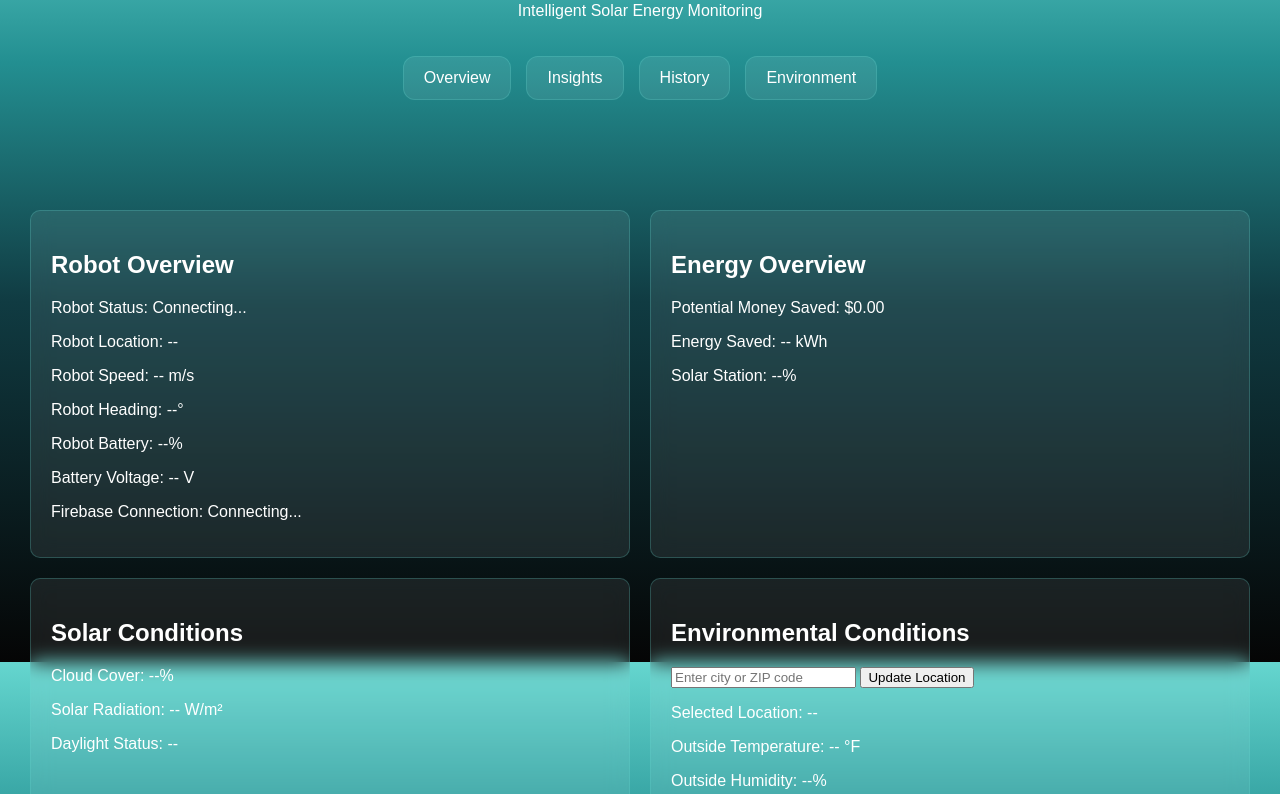
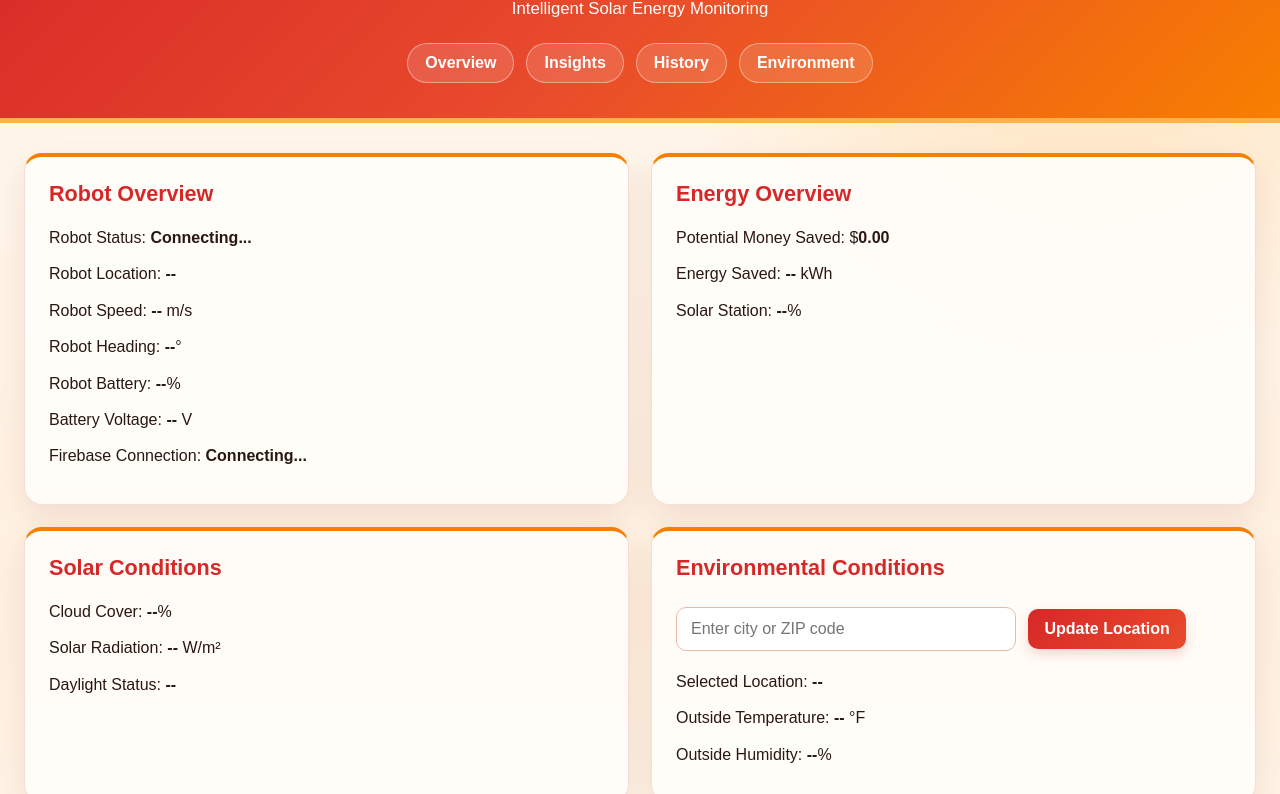
Before and after one commit to ThyLuvAllan/HeliosDashboard, a plain HTML site: page index.html in a window 1280 px wide. Shown: the part 138-932 px from the top of the page. Drawn offline with Linux system fonts and the light colour scheme; no server answers.

Commit message:
Update style.css

```diff
--- a/style.css
+++ b/style.css
@@ -1,168 +1,229 @@
 
 /*
-  HELIOS Background
+  HELIOS — Solar Energy Dashboard
+  Solar red, orange, and warm white palette
+*/
 
-  margin: Removes the default space around the page.
-  min-height: Makes the page at least as tall as the screen.
-  font-family: Sets the font used for text.
-  color: Sets the default text color.
-  background: Creates a teal-to-black gradient.
-  background-attachment: Keeps the background fixed while scrolling.
-*/
+:root {
+  --red: #D62828;
+  --red-dark: #A71919;
+  --orange: #F77F00;
+  --orange-light: #FFB347;
+  --white: #FFFDF9;
+  --cream: #FFF4E6;
+  --text: #2B1712;
+  --muted: #765B50;
+}
+
+* {
+  box-sizing: border-box;
+}
+
+html {
+  scroll-behavior: smooth;
+}
 
 body {
   margin: 0;
   min-height: 100vh;
-  font-family: Arial, sans-serif;
-  color: white;
-
-  background: linear-gradient(
-    to bottom,
-    #65d6cf 0%,
-    #238f91 25%,
-    #103b42 55%,
-    #050505 100%
-  );
-
-  background-attachment: fixed;
+  font-family: Arial, Helvetica, sans-serif;
+  color: var(--text);
+  background:
+    radial-gradient(circle at 85% 5%, #FFB34755, transparent 28rem),
+    linear-gradient(180deg, #FFF9F1, #FFF0DF, #FFFDF9);
 }
 
-/*
-  Header
-
-  Centers the header text.
-  Adds 60px vertical padding and 20px horizontal padding.
-*/
+/* HEADER */
 
 header {
   text-align: center;
-  padding: 60px 20px;
+  padding: 45px 20px 35px;
+  color: white;
+  background: linear-gradient(135deg, var(--red), #E94B2C, var(--orange));
+  border-bottom: 5px solid var(--orange-light);
 }
 
-/*
-  Main Content
+/* HELIOS LOGO */
 
-  Adds 30px of space inside the main content area.
-*/
-
-main {
-  padding: 30px;
+.logo {
+  width: 150px;
+  max-width: 40%;
+  height: auto;
+  display: block;
+  margin: 0 auto 15px;
+  object-fit: contain;
 }
 
-/*
-  Footer Credits
-
-  Centers the credits.
-  Adds spacing above and inside the footer.
-  Uses light gray text at 14px.
-*/
-
-footer {
-  text-align: center;
-  padding: 40px 20px;
-  margin-top: 100px;
-  color: #9caeae;
-  font-size: 14px;
+header h1 {
+  margin: 0 0 10px;
+  font-size: clamp(2.4rem, 6vw, 4.5rem);
+  font-weight: 900;
+  font-style: italic;
+  letter-spacing: 0.04em;
+  text-shadow: 0 3px 0 #50100A30;
 }
 
-/*
-  Glass Cards
-
-  Creates translucent cards with rounded corners,
-  a subtle teal outline, and a blurred background.
-*/
-
-section {
-  background: rgba(255, 255, 255, 0.08);
-  border-radius: 10px;
-  padding: 20px;
-  border: 1px solid rgba(101, 214, 207, 0.25);
-  backdrop-filter: blur(10px);
+header p {
+  margin: 0;
+  font-size: 1.05rem;
 }
 
-/*
-  Dashboard Grid
-
-  Arranges dashboard cards into two equal columns.
-  Adds 20px of space between cards.
-*/
-
-.dashboard {
-  display: grid;
-  grid-template-columns: 1fr 1fr;
-  gap: 20px;
-}
-
-/*
-  Navigation
-
-  Uses Flexbox to center navigation links
-  and allows them to wrap on smaller screens.
-*/
+/* NAVIGATION */
 
 .navbar {
   display: flex;
   justify-content: center;
   flex-wrap: wrap;
-  gap: 15px;
-  padding: 20px;
+  gap: 12px;
+  padding: 24px 0 0;
 }
-
-/*
-  Navigation Links
-
-  Removes underlines and gives links
-  translucent backgrounds and teal outlines.
-*/
 
 .navbar a {
   color: white;
   text-decoration: none;
-  padding: 12px 20px;
-  border-radius: 12px;
-  background: rgba(255, 255, 255, 0.08);
-  border: 1px solid rgba(101, 214, 207, 0.25);
-  transition: background 0.3s;
+  padding: 10px 17px;
+  border-radius: 999px;
+  background: #FFFFFF22;
+  border: 1px solid #FFFFFF66;
+  font-weight: 700;
+  transition: 0.2s;
 }
 
-/*
-  Navigation Hover
-
-  Changes the background when the mouse
-  moves over a navigation link.
-*/
-
 .navbar a:hover {
-  background: rgba(101, 214, 207, 0.2);
+  background: #FFFFFF44;
+  transform: translateY(-2px);
 }
 
-/*
-  Mobile Responsive Design
+/* MAIN */
 
-  Changes the dashboard to one column
-  when the screen is 700px wide or smaller.
-*/
+main {
+  padding: 30px 24px;
+}
+
+.dashboard {
+  display: grid;
+  grid-template-columns: repeat(2, minmax(0, 1fr));
+  gap: 22px;
+  max-width: 1400px;
+  margin: 0 auto;
+}
+
+/* DASHBOARD CARDS */
+
+section {
+  min-width: 0;
+  padding: 24px;
+  background: #FFFDF9EE;
+  border: 1px solid #D6282828;
+  border-top: 4px solid var(--orange);
+  border-radius: 18px;
+  box-shadow: 0 12px 32px #68250F18;
+}
+
+section h2 {
+  margin: 0 0 18px;
+  color: var(--red);
+  font-size: 1.35rem;
+}
+
+section p {
+  line-height: 1.65;
+  margin: 10px 0;
+}
+
+section span {
+  font-weight: 700;
+}
+
+/* INPUTS */
+
+input[type="text"] {
+  width: min(100%, 340px);
+  padding: 12px 14px;
+  margin: 8px 8px 8px 0;
+  color: var(--text);
+  background: white;
+  border: 1px solid #E9B9A5;
+  border-radius: 10px;
+  font: inherit;
+}
+
+input[type="text"]:focus {
+  outline: 3px solid #F77F0033;
+  border-color: var(--orange);
+}
+
+/* BUTTONS */
+
+button {
+  padding: 11px 16px;
+  border: 0;
+  border-radius: 10px;
+  background: linear-gradient(135deg, var(--red), #E94B2C);
+  color: white;
+  font: inherit;
+  font-weight: 700;
+  cursor: pointer;
+  box-shadow: 0 5px 12px #D628282E;
+  transition: 0.18s;
+}
+
+button:hover {
+  filter: brightness(1.08);
+  transform: translateY(-1px);
+}
+
+button:active {
+  transform: translateY(0);
+}
+
+button:focus-visible {
+  outline: 3px solid var(--orange-light);
+  outline-offset: 3px;
+}
+
+/* FOOTER */
+
+footer {
+  text-align: center;
+  padding: 36px 20px;
+  margin-top: 42px;
+  color: var(--muted);
+  font-size: 14px;
+}
+
+footer p {
+  margin: 7px 0;
+}
+
+/* MOBILE */
 
 @media (max-width: 700px) {
-
   .dashboard {
     grid-template-columns: 1fr;
   }
 
   main {
-    padding: 15px;
+    padding: 18px 14px;
   }
 
   header {
-    padding: 40px 15px;
+    padding: 35px 16px 28px;
   }
 
-  header h1 {
-    font-size: 28px;
+  .logo {
+    width: 110px;
+  }
+
+  .navbar {
+    gap: 8px;
+  }
+
+  .navbar a {
+    padding: 9px 13px;
   }
 
   section {
-    padding: 15px;
+    padding: 18px;
   }
-
 }
```
